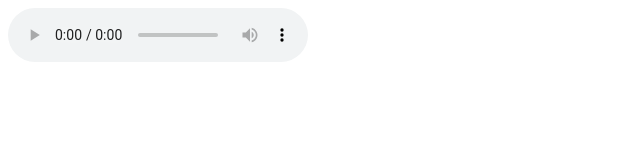
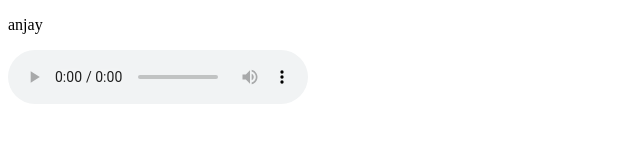
Before and after one commit to SimplyProgCode/Audio, a plain HTML site: page index.html in a window 1280 px wide. Shown: the whole page, without its empty margins (0-640 px from the left). Drawn offline with Linux system fonts and the light colour scheme.

Commit message:
Update index.html

```diff
--- a/index.html
+++ b/index.html
@@ -6,8 +6,9 @@
   <title>Hello, World!</title>
 </head>
 <body>
+  <p>anjay</p>
+</body>
   <audio controls>
     <source src="BLAH_ x Salesman.mp3" type="mp3">
   </audio>
-</body>
 </html>
```
